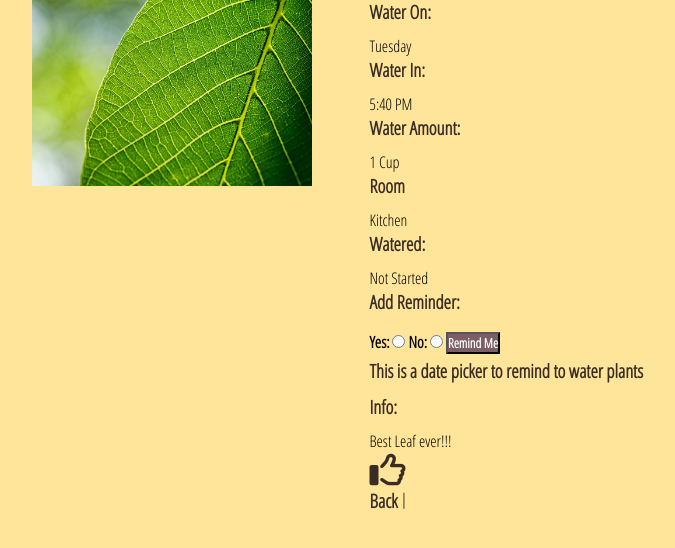
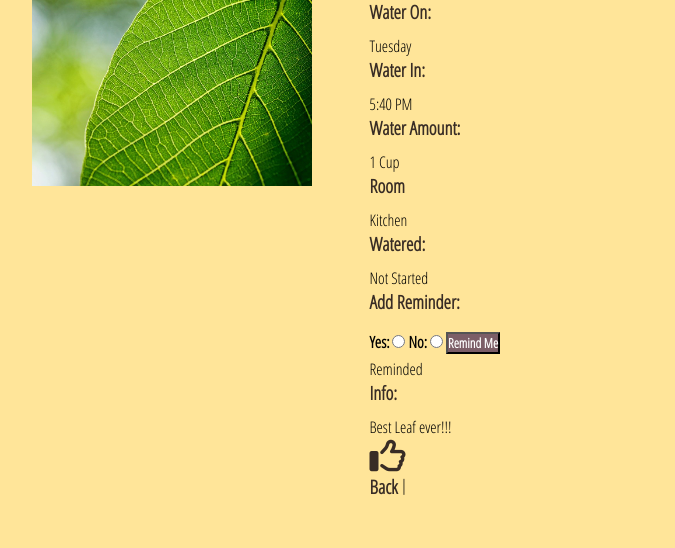
Before and after one commit to MJOSHI5/Water_Plants_Solo_Projects, a Django app: template water_plant_app/templates/single_plant.html in a window 1280 px wide. Shown: the part 181-729 px from the top of the page, without its empty margins (272-947 px from the left). Run offline with Django 3.2, Linux system fonts and the light colour scheme; the template is opened without the code that fills it: values that come from a table or form of the project are taken from there, others are empty; data comes from the database, SQL or seed files in the repository; both versions use the stored data as it was after the commit; some libraries are stand-ins or nearby versions.

```diff
--- a/water_plant_app/templates/single_plant.html
+++ b/water_plant_app/templates/single_plant.html
@@ -63,10 +63,12 @@
 
 
 
-                    <div id="reminder-date">
 
-                        <h3>This is a date picker to remind to water plants</h3>
-                    </div><!--Reminder Date-->
+                        <p>Reminded</p>
+
+
+
+
 
 
                     <h3>Info: </h3>
```
Also changed, not shown: db.sqlite3, water_plant_app/static/img/Screen_Shot_2021-03-25_at_5.13.13_PM.png (added).
